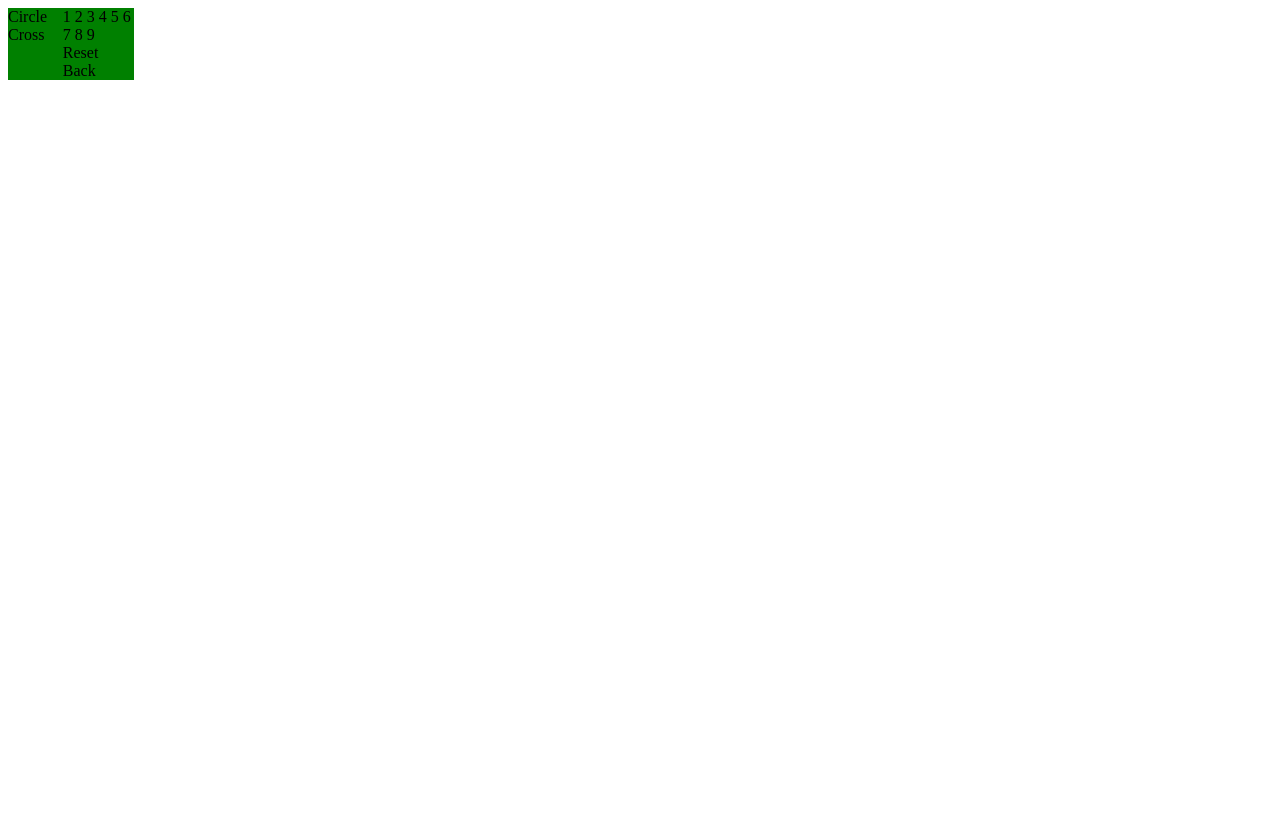
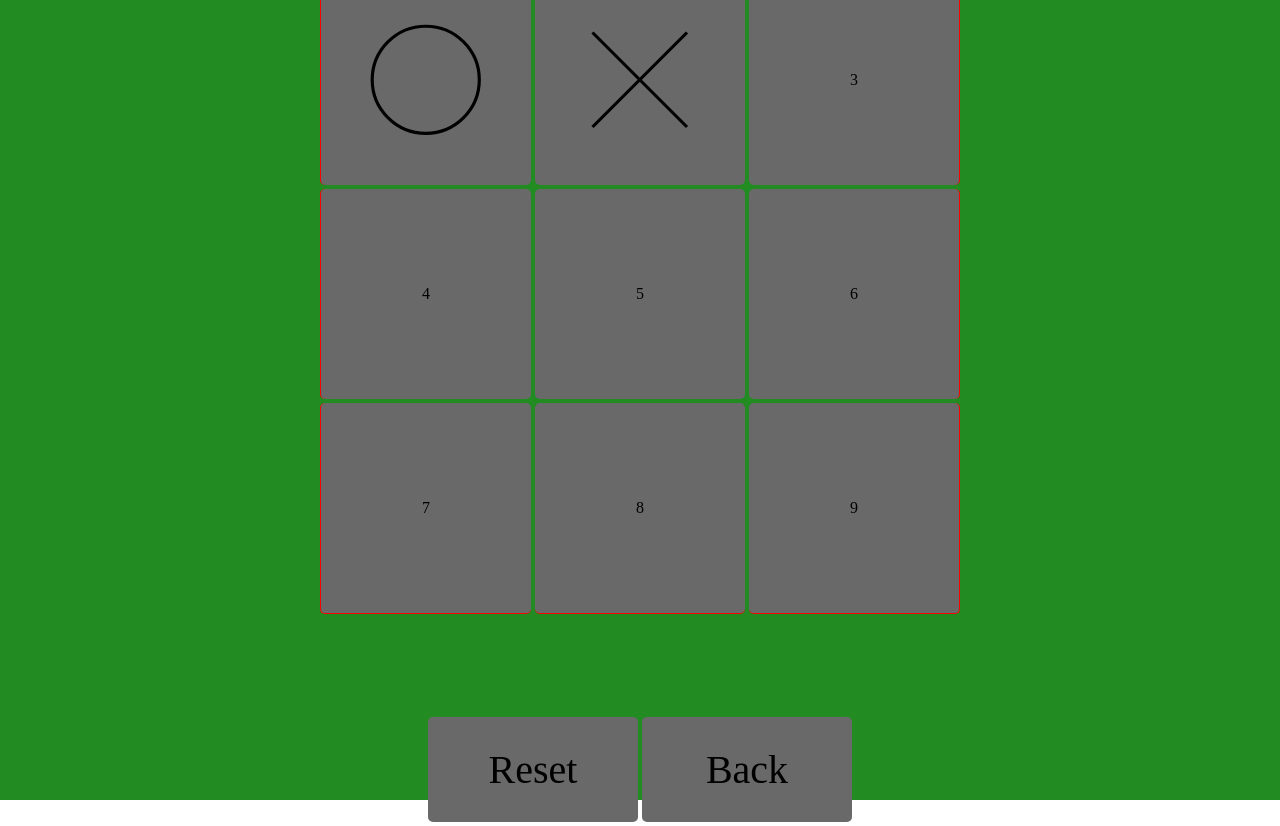
Before and after one commit to Skretch/FCC-TicTacToe, a plain HTML site: page index.html in a window 1280 px wide. Before the commit the page ends 800 px from the top, so only its background shows below. Drawn offline with Linux system fonts and the light colour scheme.

Commit message:
Added most of the basic html and css

```diff
--- a/index.html
+++ b/index.html
@@ -13,20 +13,46 @@
             </div>
             <div id="gameScreen" class="screen">
                 <div id="gameTiles">
-                    <div id="button1" class="button gameUnit">1</div>
-                    <div id="button2" class="button gameUnit">2</div>
-                    <div id="button3" class="button gameUnit">3</div>
-                    <div id="button4" class="button gameUnit">4</div>
-                    <div id="button5" class="button gameUnit">5</div>
-                    <div id="button6" class="button gameUnit">6</div>
-                    <div id="button7" class="button gameUnit">7</div>
-                    <div id="button8" class="button gameUnit">8</div>
-                    <div id="button9" class="button gameUnit">9</div>
+                    <div id="button1" class="button gameUnit circle">
+                        <svg version="1.1"viewBox="0 0 500 500">
+                            <circle class="circleSvg" fill="none"/>
+                        </svg>
+                    </div>
+                    <div id="button2" class="button gameUnit cross">
+                        <svg version="1.1"viewBox="0 0 500 500">
+                            <line x1="20%" y1="80%" x2="80%" y2="20%"
+                                stroke-width="10" stroke="black"/>
+                            <line x1="20%" y1="20%" x2="80%" y2="80%"
+                                stroke-width="10" stroke="black"/>
+                        </svg>
+                    </div>
+                    <div id="button3" class="button gameUnit">
+                        3
+                    </div>
+                    <div id="button4" class="button gameUnit cross">
+                        4
+                    </div>
+                    <div id="button5" class="button gameUnit">
+                        5
+                    </div>
+                    <div id="button6" class="button gameUnit">
+                        6
+                    </div>
+                    <div id="button7" class="button gameUnit">
+                        7
+                    </div>
+                    <div id="button8" class="button gameUnit">
+                        8
+                    </div>
+                    <div id="button9" class="button gameUnit">
+                        9
+                    </div>
                 </div>
                 <div id="buttonReset" class="button">Reset</div>
                 <div id="buttonBack" class="button">Back</div>
             </div>
         </div>
-        <script type="text/javascript" src="main.js"/>
+        <script type="text/javascript" src="main.js">
+        </script>
     </body>
 </html>
--- a/styles.css
+++ b/styles.css
@@ -1,10 +1,96 @@
-
+body{
+    margin: 0;
+    padding: 0;
+}
+#selectionScreen{
+    display: none;
+    position: absolute;
+    top: 50%;
+    left: 50%;
+    transform: translate(-50%, -50%);
+}
+#selectionScreen .button{
+    width: 200px;
+}
 #wrapper{
-    display: flex;
-    background-color:green;
-    width: 10%;
+    position: relative;
+    background-color: forestgreen;
+    padding: 0;
+    margin: auto auto;
+    width: 100%;
+    height: 100vh;
+}
+#gameScreen{
+    /*display: none;*/
+    position: absolute;
+    top:50%;
+    left:50%;
+    transform: translate(-50%, -50%);
+    text-align: center;
+    max-width: 700px;
+    width: 100%;
+}
+.button:before{
+    content:"";
+    display: block;
+    margin-top: 100%;
+}
+.gameUnit{
+    width: 30% !important;
+}
+.button{
+    display: inline-flex;
+    align-items: center;
+    justify-content: center;
+    background-color: dimgrey;
+    border-radius: 5px;
+}
+.gameUnit:nth-child(3n){
+    border-right: 1px solid red;
+}
+.gameUnit:nth-child(3n+1){
+    border-left: 1px solid red;
+}
+.gameUnit:nth-child(-n+3){
+    border-top: 1px solid red;
+}
+.gameUnit:nth-child(n+7){
+    border-bottom: 1px solid red;
+}
+.gameUnit .circleSvg{
+    stroke-width: 10px;
+    stroke: black;
+    cx: 50%;
+    cy:50%;
+    r: 34%;
+}
+.gameUnit svg{
+    width:75%;
+}
+.gameUnit .crossSvg{
+    width: 100%;
+    height: 100%;
+}
+.crossSvg{
+    x1:20px;
+    y1:100px;
+    x2:100px;
+    y2:20px;
+    stroke: black;
+    stroke-width: 2px;
 }
 
-.button{
-    display: inline-block;
+#buttonReset, #buttonBack{
+    font-size: 40px;
+    display: inline-flex;
+    justify-content: center;
+    margin-top: 100px;
+    align-items: center;
+    background-color: dimgrey;
+    width: 30%;
 }
+#buttonReset:before, #buttonBack:before{
+    content: "";
+    display: block;
+    margin-top: 50%;
+}
```
Also changed, not shown: 1 other file.
